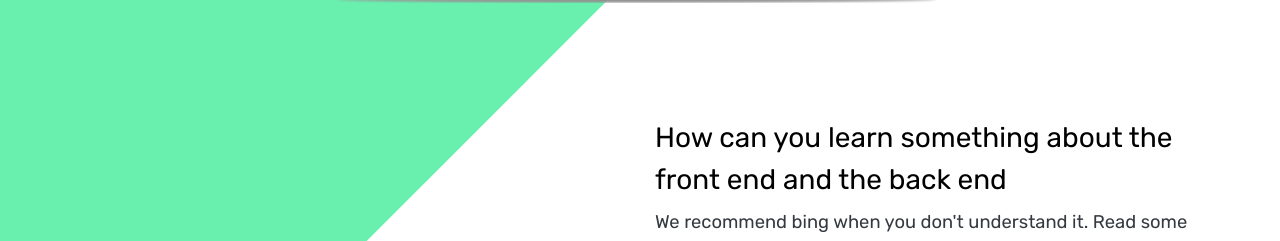
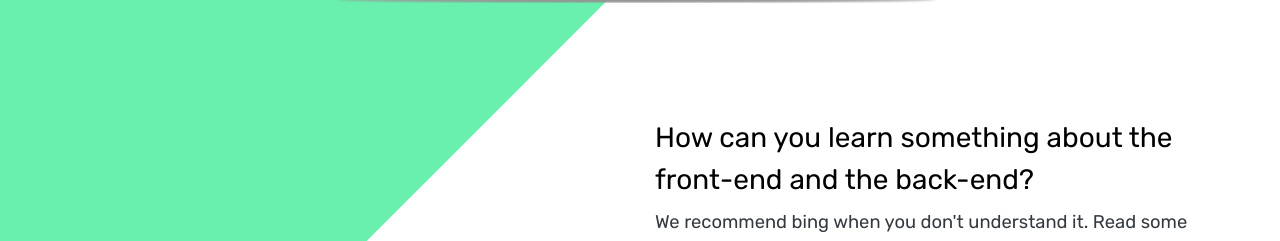
Before and after one commit to chensming/chensming.github.io, a plain HTML site: page index.html in a window 1280 px wide. Shown: the part 711-952 px from the top of the page. Drawn offline with nearby package versions, Linux system fonts and the light colour scheme.

Commit message:
index.html

```diff
--- a/index.html
+++ b/index.html
@@ -65,7 +65,7 @@
             <div class="container">
                 <div class="row">
                     <div class="col-md-6 col-sm-8 col-12 ml-auto">
-                        <h2>How can you learn something about the front end and the back end</h2>
+                        <h2>How can you learn something about the front-end and the back-end?</h2>
                         <p class="lead">
                             We recommend bing when you don't understand it.
                             Read some books about it.
```
